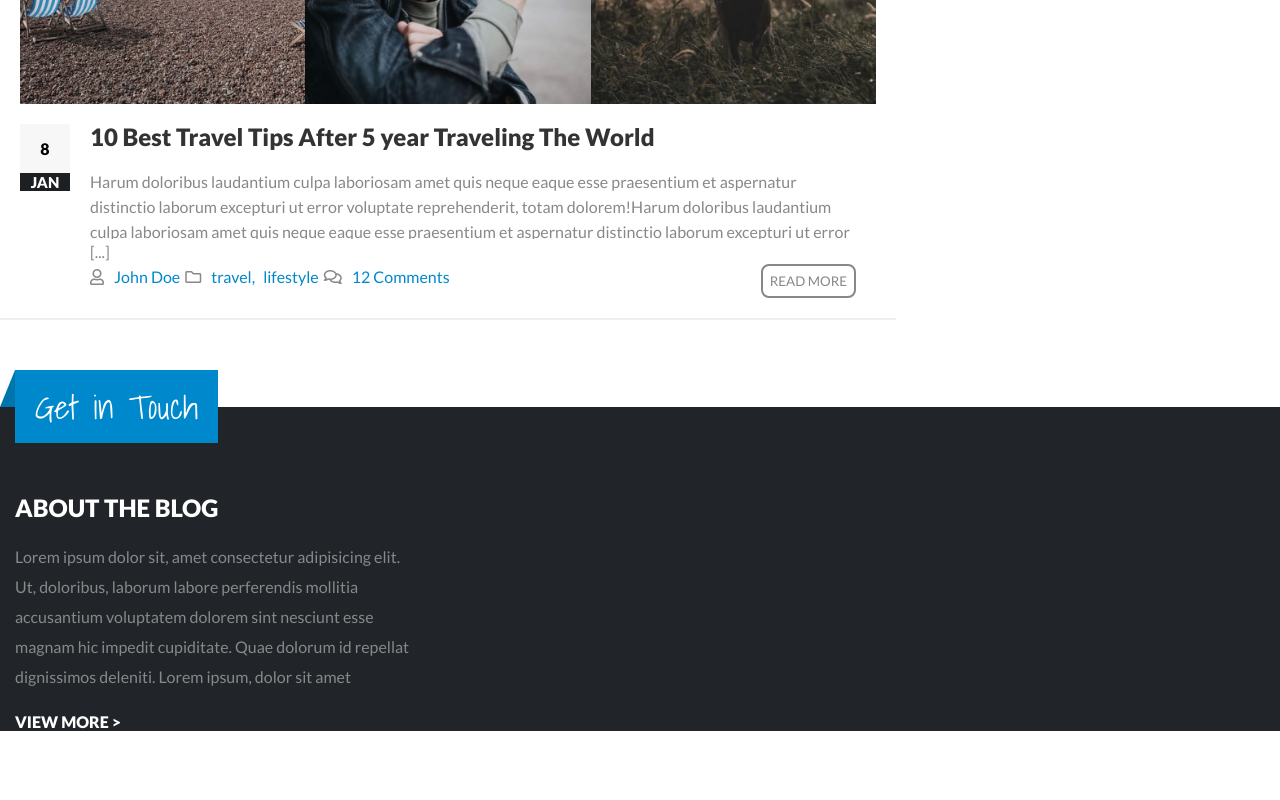
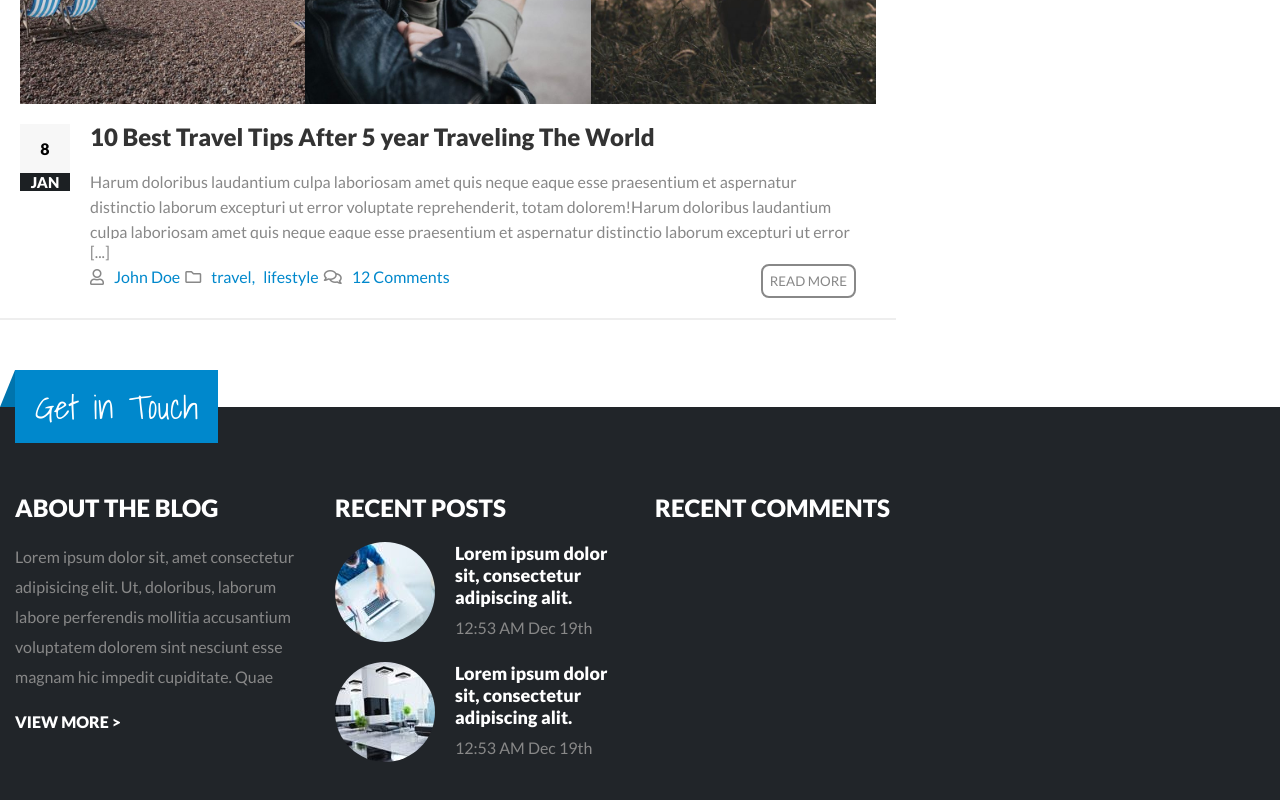
Before and after one commit to LorenzoBuongiorno/proj-html-vuejs, a Vue app: page / in a window 1280 px wide. Shown: the part 4588-5388 px from the top of the page. Before the commit the page ends 5319 px from the top, so only its background shows below. Built offline with nearby package versions, Linux system fonts and the light colour scheme.

Commit message:
added recent posts footer

```diff
--- a/src/components/FooterBox.vue
+++ b/src/components/FooterBox.vue
@@ -13,8 +13,24 @@
                         <p class="about-blog">{{blogInfo.content}}</p>
                         <a :href="blogInfo.url">VIEW MORE ></a>
                     </div>
-                    <div class="footer-box"></div>
-                    <div class="footer-box"></div>
+                    <div class="footer-box">
+                        <h2>RECENT POSTS</h2>
+                        <ul class="recent-post">
+                           <li v-for="(recentpost,i) in recentPosts" :key="i" :class="i < 2 ? '' : 'empty'">
+                               <div v-if="i < 2" class="recent-post-card">
+                                    <img :src="'images/' + recentpost.post_image" alt="">
+                                    <div>
+                                        <p>{{recentpost.title}}</p>
+                                        <span>{{recentpost.date}}</span>
+                                    </div>
+                               </div>
+                            </li>
+                        </ul>
+                    </div>
+                    <div class="footer-box">
+                        <h2>RECENT COMMENTS</h2>
+
+                    </div>
                 </div>
             </div>
             <div class="footer-bottom-bar"></div>
@@ -58,10 +74,10 @@ export default {
         }
     }
     .footer-content{
-        padding-top: 30px;
+        padding: 30px 0px;
         background-color: #212529;
         .footer-box{
-            width: calc(100% / 3 - 30px);
+            width: calc(100% / 4 - 30px);
             margin: 0px 15px;
         }
         .about-blog{
@@ -80,6 +96,28 @@ export default {
           color: $light-color;
           font-weight: 900;
         }
+        .recent-post{
+            li{
+                .recent-post-card{
+                    display: flex;
+                    margin: 20px 0px;
+                    img{
+                        border-radius: 50%;
+                        margin-right: 20px;
+                    }
+                    p{
+                        font-size: 18px;
+                        font-weight: 900;
+                        color: #fff;
+                        margin-bottom: 10px;
+                    }
+                    span{
+                        color: #888;
+                    }
+                }
+            }
+
+        }
     }
 
 </style>
```
